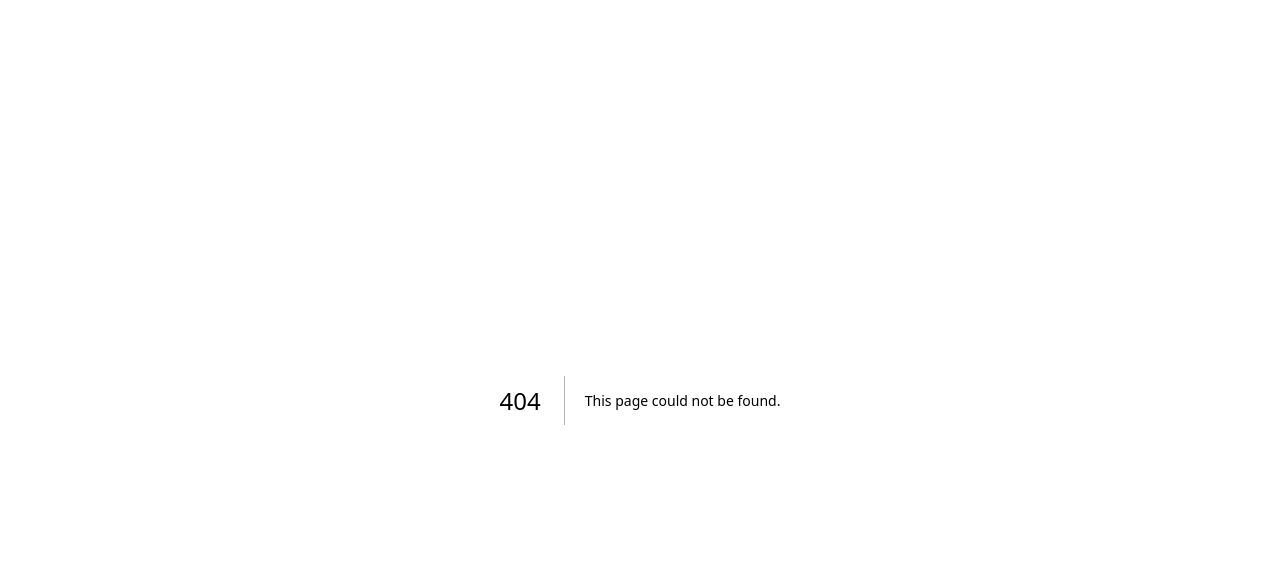
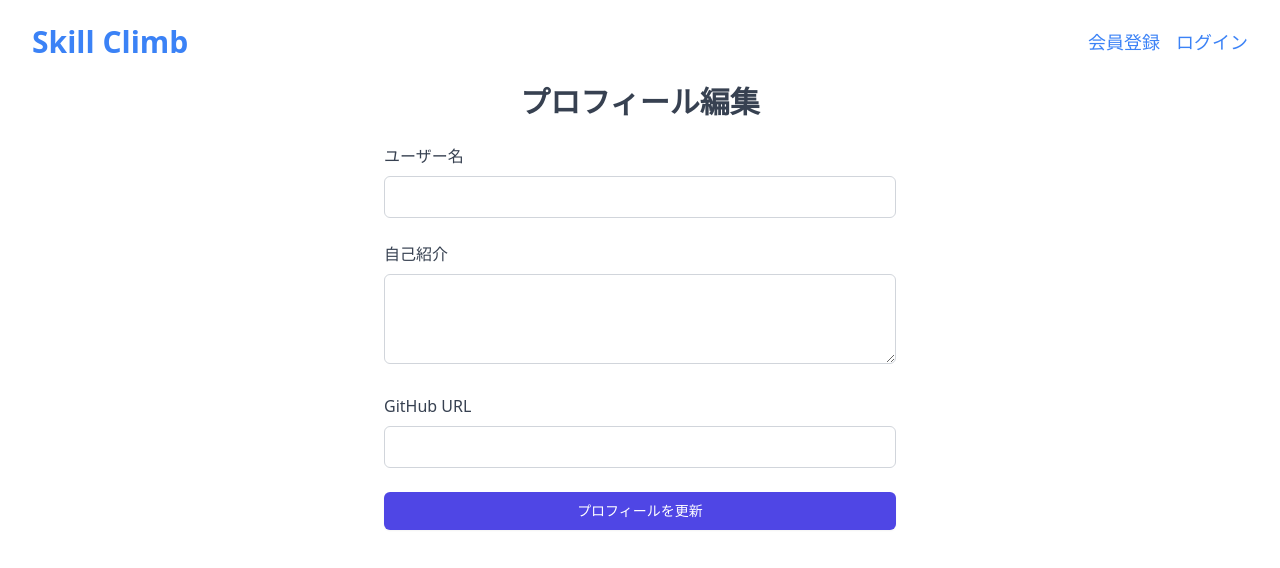
Before and after one commit to linus-vanpelt919/skill-climb-front, a Next.js app: page /profile in a window 1280 px wide. Before the commit this address had no page. Shown: the top 568 px of the page. Built offline with nearby package versions, Linux system fonts and the light colour scheme.

Commit message:
add:header,footer,prof,mypage

```diff
--- /dev/null
+++ b/components/Footer.tsx
@@ -0,0 +1,25 @@
+import React from 'react';
+
+const Footer: React.FC = () => {
+  return (
+    <footer className="bg-gray-800 text-white py-3 mt-16 w-full">
+      <div className="container mx-auto text-center">
+        <h2 className="text-1xl font-bold">Skill Climb</h2>
+        <ul className="flex justify-center space-x-4">
+          {/* <li>
+            <a href="#" className="hover:text-gray-300">プライバシーポリシー</a>
+          </li>
+          <li>
+            <a href="#" className="hover:text-gray-300">利用規約</a>
+          </li>
+          <li>
+            <a href="#" className="hover:text-gray-300">お問い合わせ</a>
+          </li> */}
+        </ul>
+        <p className="mt-2">&copy; {new Date().getFullYear()} Skill Climb</p>
+      </div>
+    </footer>
+  );
+};
+
+export default Footer;
--- /dev/null
+++ b/components/Header.tsx
@@ -0,0 +1,23 @@
+import Link from "next/link";
+
+const Header = () => {
+  return (
+    <header className="bg-white shadow-md w-full">
+      <div className="max-w-7xl mx-auto py-6 px-4 sm:px-6 lg:px-8 flex justify-between items-center">
+        <h1 className="text-3xl font-bold text-blue-500">
+          <Link href="/">Skill Climb</Link>
+        </h1>
+        <nav className="space-x-4 text-blue-500 text-lg">
+          <Link href="/auth/signUp" className="hover:text-blue-700">
+            会員登録
+          </Link>
+          <Link href="/auth/login" className="hover:text-blue-700">
+            ログイン
+          </Link>
+        </nav>
+      </div>
+    </header>
+  );
+};
+
+export default Header;
--- a/pages/auth/login.tsx
+++ b/pages/auth/login.tsx
@@ -22,6 +22,7 @@ const Login: React.FC = () => {
         withCredentials: true,
       });
       // ログイン成功後の処理
+
       router.push('/myPage');
     } catch (error) {
       console.error(error);
--- a/pages/dashboard.tsx
+++ b/pages/dashboard.tsx
@@ -66,7 +66,13 @@ const Dashboard: React.FC = () => {
       console.error("An error occurred while deleting the task.", error);
     }
   };
+/*
+Todo
+編集機能
+削除機能
+詳細ページ
 
+*/
 
   return (
     <div className="bg-gray-100 min-h-screen">
--- a/pages/index.tsx
+++ b/pages/index.tsx
@@ -2,19 +2,48 @@ import Image from 'next/image'
 import { Inter } from 'next/font/google'
 import Link from 'next/link';
 import Head from 'next/head';
+import Header from '@/components/Header';
+import Footer from '@/components/Footer';
 
 const inter = Inter({ subsets: ['latin'] })
 
-export default function Home() {
-  return (
-    <>
-			<Head>
-      <title>タイトル</title>
-				<link rel="icon" href="/favicon.ico" />
-			</Head>
-				<h1>
-					Read <Link href="/auth/useAuth">this page!</Link>
-				</h1>
-		</>
-  )
-}
+
+const HomePage = () => {
+    return (
+        <div className="min-h-screen flex flex-col items-center justify-between bg-gray-100">
+            <Head>
+                <title>SKILL CLIMB</title>
+            </Head>
+						<Header/>
+
+            <main className="flex flex-col items-center justify-center w-9/12 mt-20">
+                <h1 className="text-6xl text-center text-blue-500 mb-6">
+                    SKILL CLIMB
+                </h1>
+
+                <p className="text-center text-blue-400 text-xl">
+                    プログラミングを学んであなたの人生を変えましょう
+                </p>
+
+                <div className="flex mt-6 justify-center">
+                    <Link href="/register"
+                        className="mx-3 px-5 py-3 text-white bg-blue-500 rounded-lg shadow-md hover:bg-blue-400"
+                    >
+                        Get Started
+                    </Link>
+
+                    <Link
+                        href="#"
+                        className="mx-3 px-5 py-3 text-white bg-gray-500 rounded-lg shadow-md hover:bg-gray-400"
+                    >
+                        Learn More
+                    </Link>
+                </div>
+            </main>
+
+            <Footer />
+        </div>
+    );
+};
+
+export default HomePage;
--- a/pages/myPage.tsx
+++ b/pages/myPage.tsx
@@ -1,12 +1,12 @@
 // pages/mypage.tsx
-import React, { useRouter } from 'next/router';
-import { useEffect } from 'react';
-import { checkIfUserIsLoggedIn,handleLogout } from './utils/auth';
+import { useRouter } from "next/router";
+import React, { useEffect } from "react";
+import { checkIfUserIsLoggedIn, handleLogout } from "./utils/auth";
 import Link from "next/link";
-import axios from 'axios';
+import axios from "axios";
 
 const MyPage: React.FC = () => {
-
+  const router = useRouter();
 
   // useEffect(() => {
   //   const checkLoginStatus = async () => {
@@ -21,13 +21,12 @@ const MyPage: React.FC = () => {
   //   checkLoginStatus();
   // }, []);
 
-   const handleLogout = async () => {
-    const router = useRouter();
+  const handleLogout = async () => {
     try {
-      await axios.post('http://localhost/api/logout', null, {
+      await axios.post("http://localhost/api/logout", null, {
         withCredentials: true,
       });
-      router.push('/auth/login');
+      router.push("/auth/login");
     } catch (error) {
       console.error(error);
     }
--- /dev/null
+++ b/pages/profile.tsx
@@ -0,0 +1,86 @@
+// pages/profile.tsx
+import React, { useState } from 'react';
+import Image from 'next/image';
+import Head from "next/head";
+import Header from '@/components/Header';
+
+interface User {
+  name: string;
+  bio: string;
+  image: string;
+  githubUrl: string;
+}
+
+const Profile: React.FC = () => {
+  const [username, setUsername] = useState<string>("");
+  const [bio, setBio] = useState<string>("");
+  const [githubUrl, setGithubUrl] = useState<string>("");
+
+  const handleSubmit = async (event: React.FormEvent<HTMLFormElement>) => {
+    event.preventDefault();
+    // ここで username, bio, githubUrl を使用してプロフィールを更新します
+  };
+
+  return (
+    <>
+      <Head>
+          <title>SKILL CLIMB</title>
+      </Head>
+      <Header/>
+    <div className="bg-white	w-full h-screen">
+      <div className="md:flex">
+        <div className="md:w-1/2 max-w-lg mx-auto">
+        <h2 className="text-3xl font-semibold text-center mb-6 text-gray-700">プロフィール編集</h2>
+        <form onSubmit={handleSubmit}>
+          <div className="mb-6">
+            <label htmlFor="username" className="block mb-2 text-gray-700">
+              ユーザー名
+            </label>
+            <input
+              type="text"
+              id="username"
+              value={username}
+              onChange={(e) => setUsername(e.target.value)}
+              className="w-full px-3 py-2 border border-gray-300 rounded-md"
+            />
+          </div>
+          <div className="mb-6">
+            <label htmlFor="bio" className="block mb-2 text-gray-700">
+              自己紹介
+            </label>
+            <textarea
+              id="bio"
+              value={bio}
+              onChange={(e) => setBio(e.target.value)}
+              className="w-full px-3 py-2 border border-gray-300 rounded-md"
+              rows={3}
+            />
+          </div>
+          <div className="mb-6">
+            <label htmlFor="githubUrl" className="block mb-2 text-gray-700">
+              GitHub URL
+            </label>
+            <input
+              type="text"
+              id="githubUrl"
+              value={githubUrl}
+              onChange={(e) => setGithubUrl(e.target.value)}
+              className="w-full px-3 py-2 border border-gray-300 rounded-md"
+            />
+          </div>
+          <button
+            type="submit"
+            className="w-full py-2 px-4 border border-transparent rounded-md shadow-sm text-sm font-medium text-white bg-indigo-600 hover:bg-indigo-700 focus:outline-none focus:ring-2 focus:ring-offset-2 focus:ring-indigo-500"
+          >
+            プロフィールを更新
+          </button>
+        </form>
+        </div>
+      </div>
+    </div>
+    </>
+  );
+
+};
+
+export default Profile;
```
